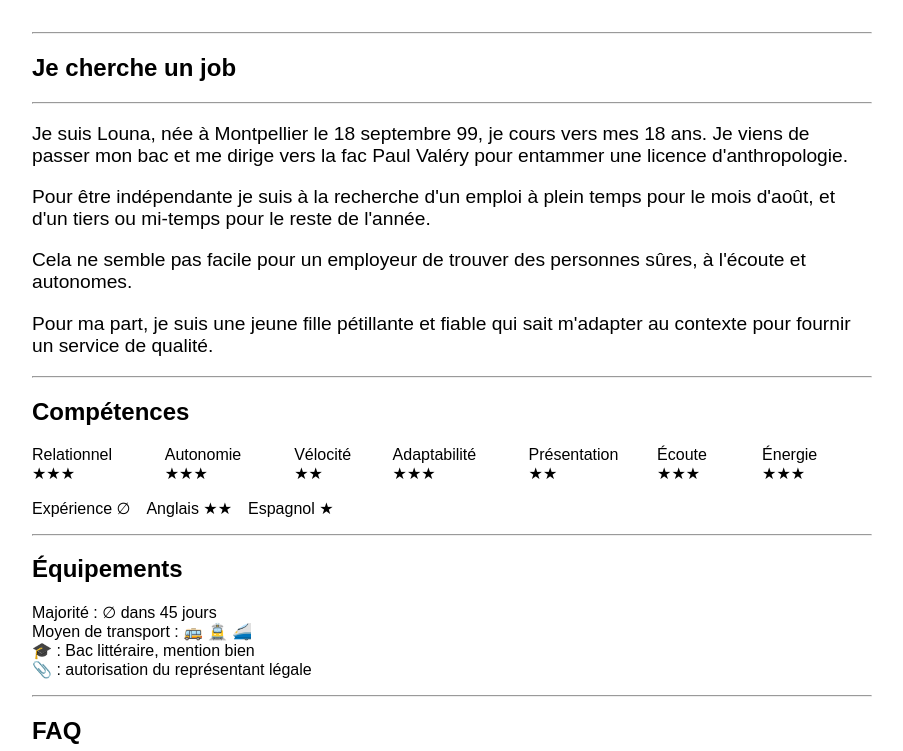
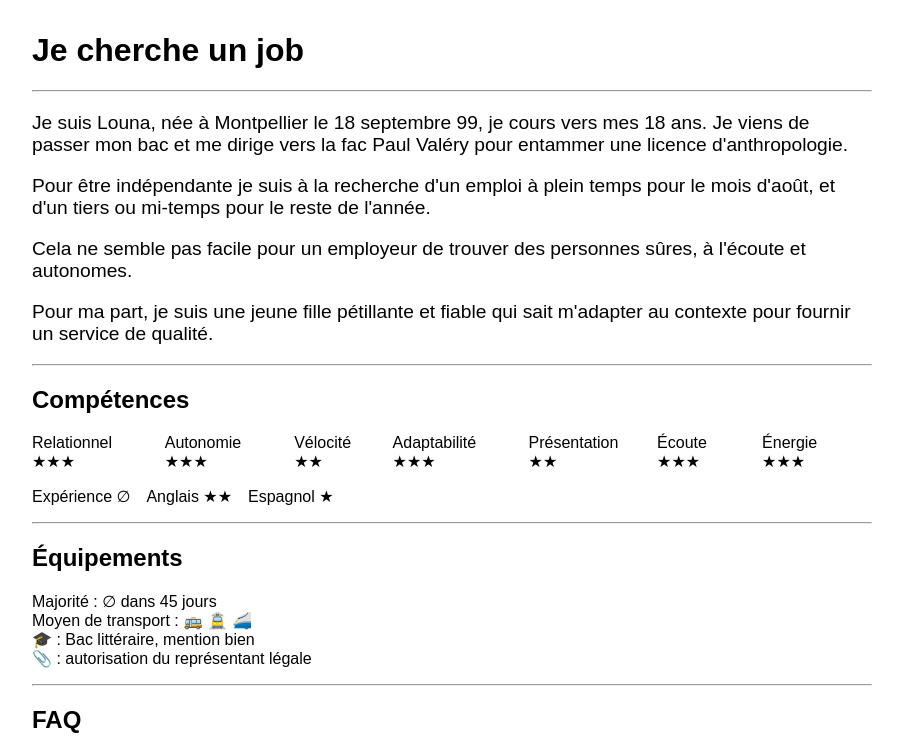
Before and after one commit to lounal/perso, a plain HTML site: page cv/index.html in a window 1280 px wide. Shown: the top 751 px of the page, without its empty margins (0-903 px from the left). Drawn offline with Linux system fonts and the light colour scheme.

```diff
--- a/cv/index.html
+++ b/cv/index.html
@@ -1,7 +1,6 @@
 <link rel=stylesheet href=style.css>
 <meta charset=utf-8>
-<hr>
-<h2>Je cherche un job</h2>
+<h1>Je cherche un job</h1>
 <hr>
 <p>Je suis Louna, née à Montpellier le 18 septembre 99, je cours vers mes 18 ans.
 Je viens de passer mon bac et me dirige vers la fac Paul Valéry pour entammer une licence d'anthropologie.</p>
```
Also changed, not shown: 1 other file.
